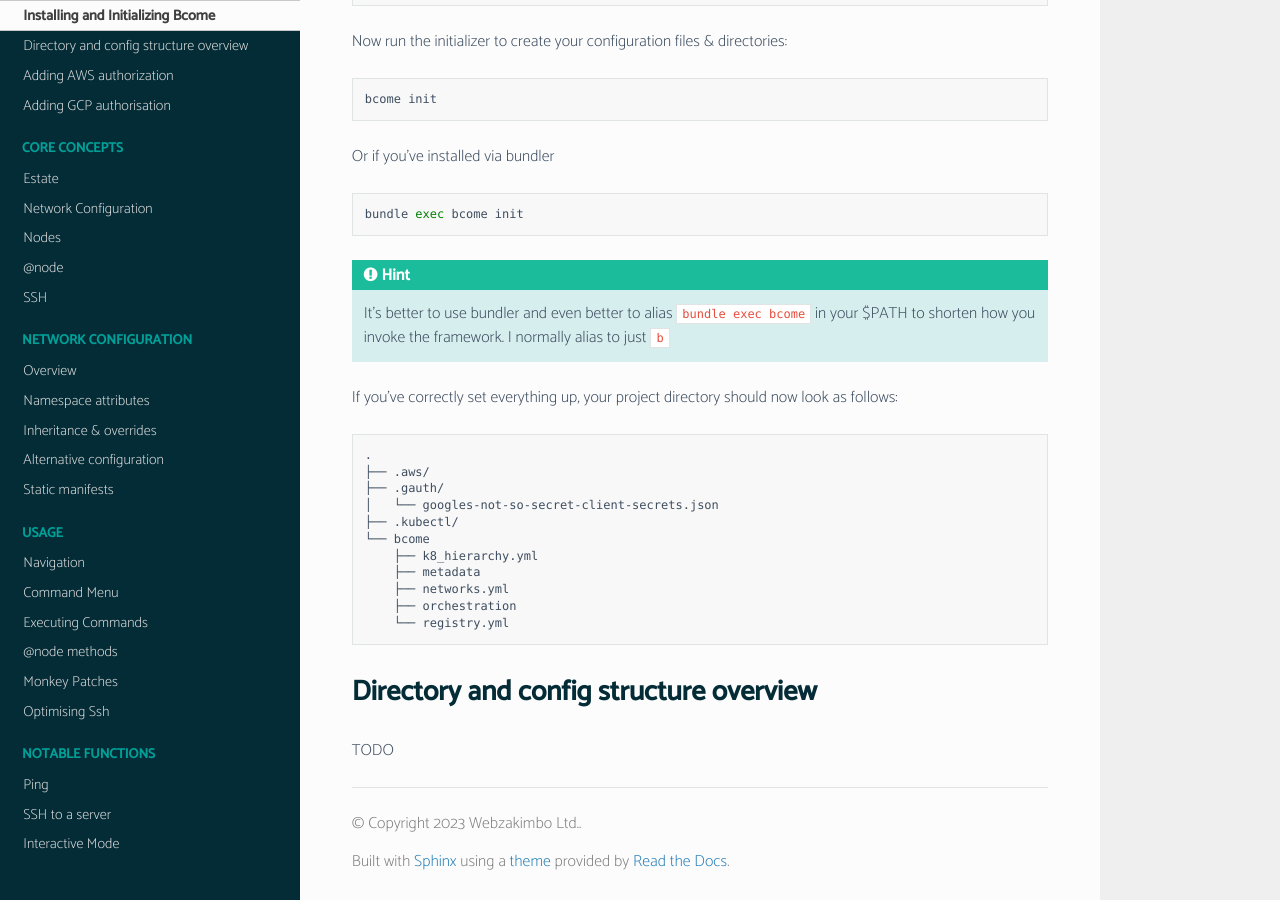
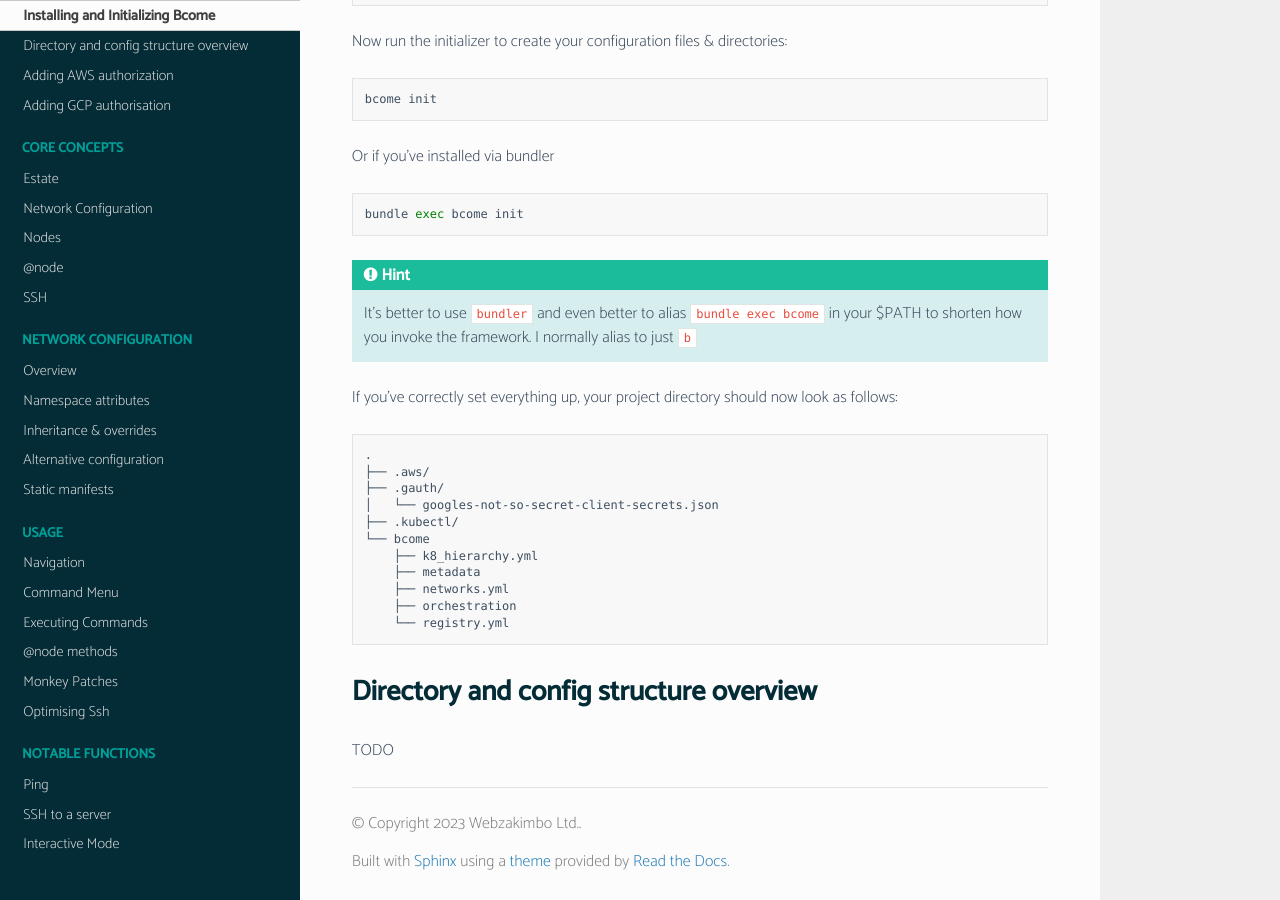
Before and after one commit to webzakimbo/bcome-read-the-docs, a Sphinx documentation site: the page built from docs/source/getting-started/setting-up-your-project.rst, in a window 1280 px wide and 900 px high, scrolled down 799 px. Built offline with Sphinx 7.4.7 and the Read the Docs theme 2.0.0, drawn with Linux system fonts in a browser that asks for light colours; pages that are not in the unit, such as notebooks, are missing from menus.

```diff
--- a/docs/source/getting-started/setting-up-your-project.rst
+++ b/docs/source/getting-started/setting-up-your-project.rst
@@ -52,7 +52,7 @@ Or if you've installed via bundler
 
 .. hint::
 
-   It's better to use bundler and even better to alias ``bundle exec bcome`` in your $PATH to shorten how you invoke the framework.  I normally alias to just ``b``
+   It's better to use ``bundler`` and even better to alias ``bundle exec bcome`` in your $PATH to shorten how you invoke the framework.  I normally alias to just ``b``
 
 If you've correctly set everything up, your project directory should now look as follows:
 
```
